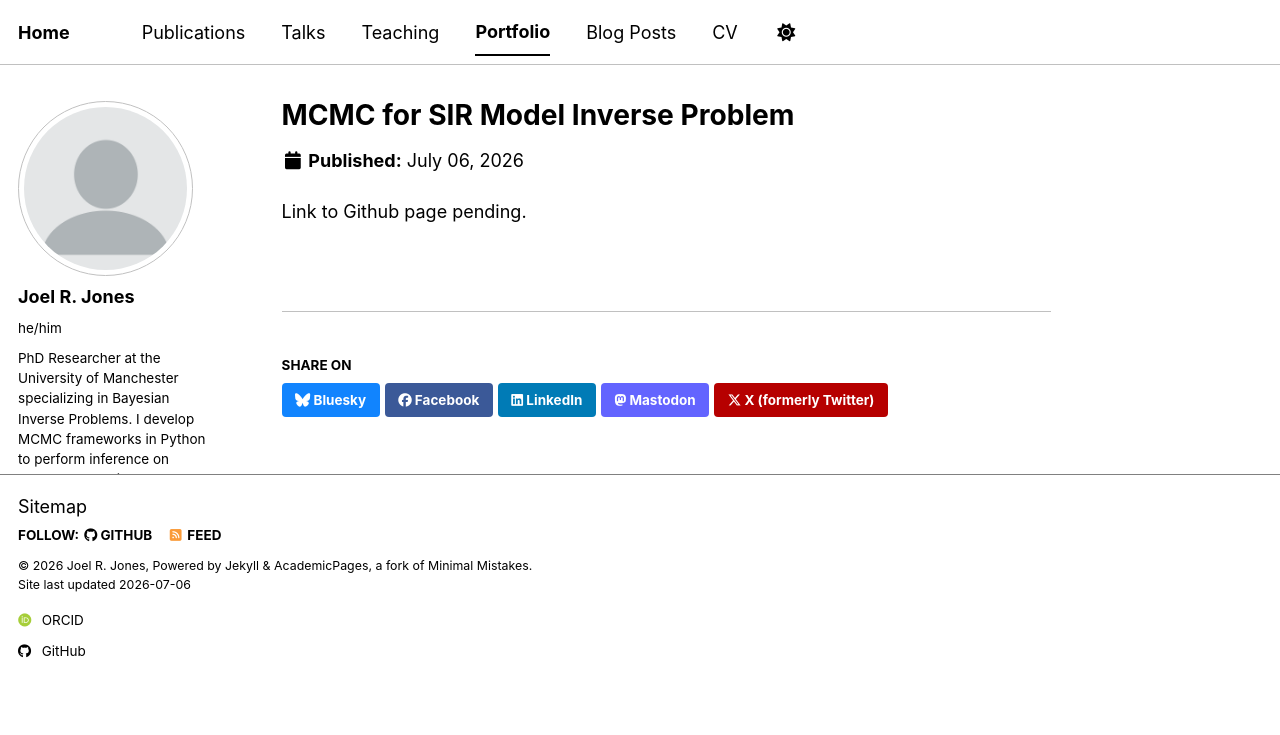
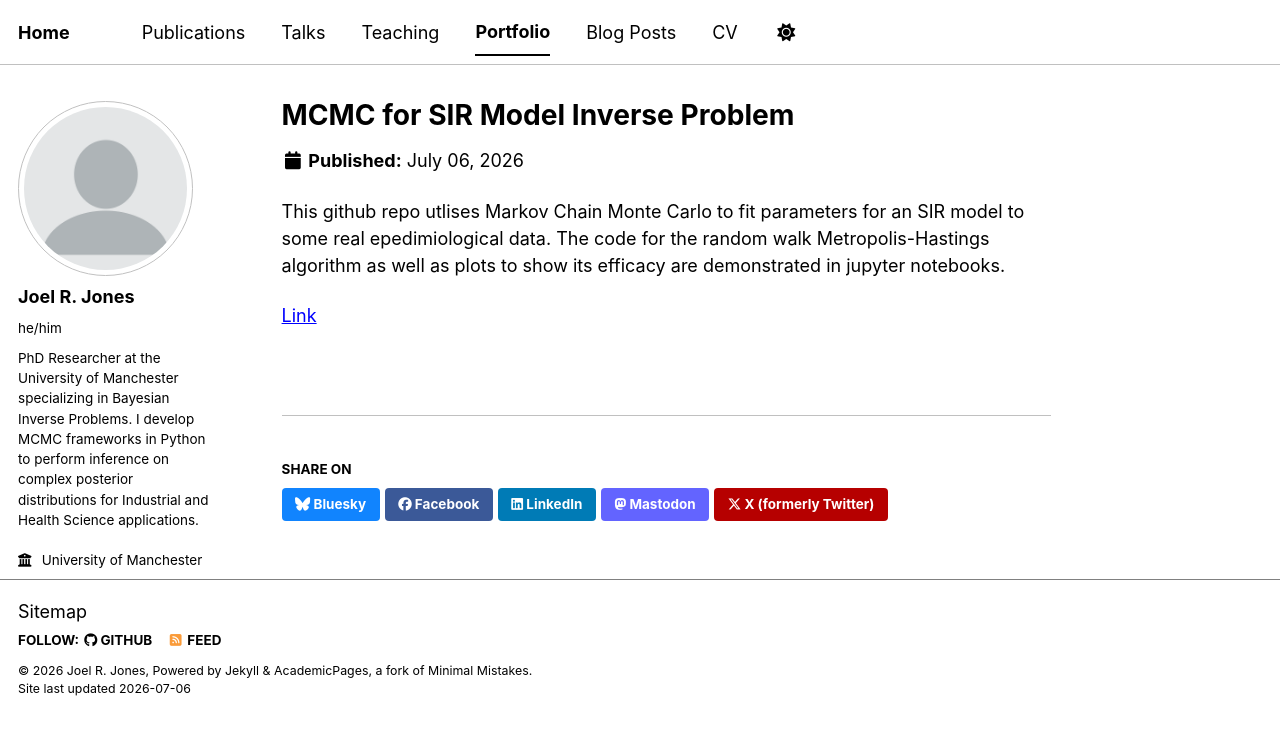
Before and after one commit to jr0rj/jr0rj.github.io, a Jekyll site: the page built from _portfolio/SIR_modelling.md, in a window 1280 px wide. Shown: the top 735 px of the page. Built offline with Jekyll 4.4.1, drawn with Linux system fonts in a browser that asks for light colours; some web fonts are replaced; a script bundle is joined from its source files by our own code; library files that are not in the unit come from our copies.

Commit message:
Enhance SIR modelling project description
Updated project description to include details on the use of Markov Chain Monte Carlo for fitting SIR model parameters and added a link.

```diff
--- a/_portfolio/SIR_modelling.md
+++ b/_portfolio/SIR_modelling.md
@@ -4,4 +4,6 @@ excerpt: "Utilising the Random walk Metropolis-Hastings Algorithm to find the po
 collection: portfolio
 ---
 
-Link to Github page pending.
+This github repo utlises Markov Chain Monte Carlo to fit parameters for an SIR model to some real epedimiological data. The code for the random walk Metropolis-Hastings algorithm as well as plots to show its efficacy are demonstrated in jupyter notebooks.
+
+[Link](https://www.genome.gov/)
```
